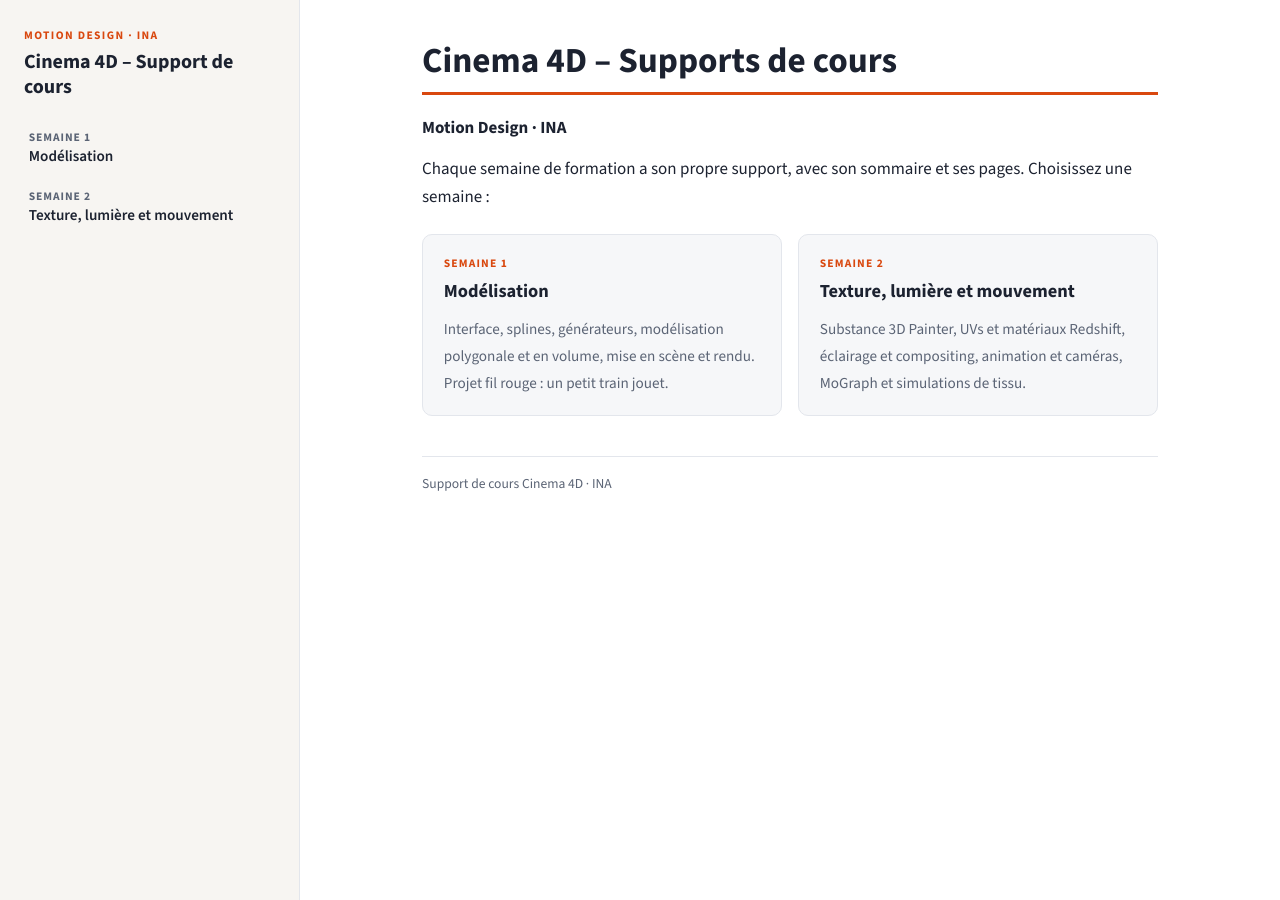
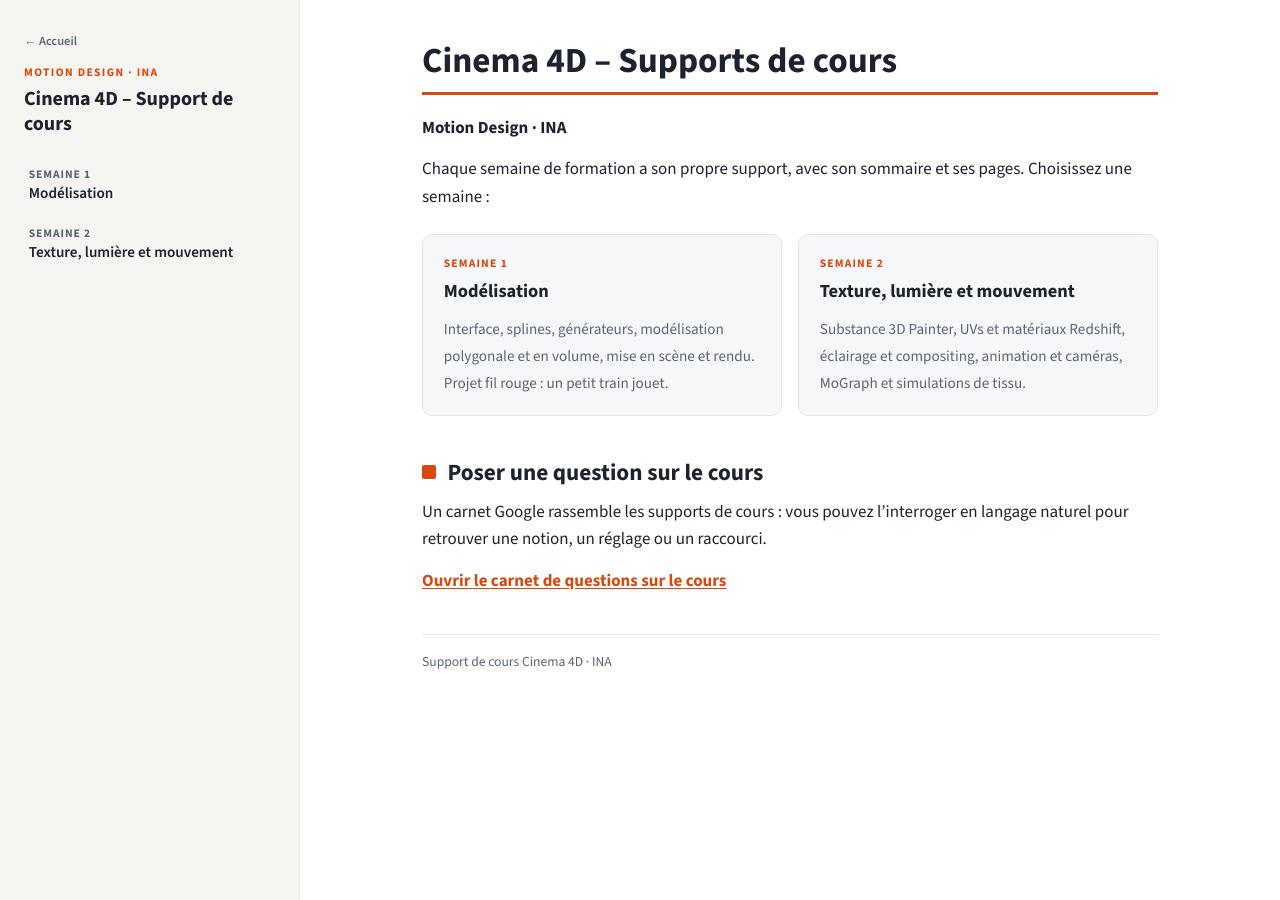
Before and after one commit to Viclio/cours-c4d-ina, a Jekyll site: the page built from index.md, in a window 1280 px wide. Built offline with Jekyll 4.4.1, drawn with Linux system fonts in a browser that asks for light colours.

Commit message:
Lien Accueil en haut du menu sur toutes les pages, lien vers le carnet de questions
Co-Authored-By: Claude Opus 5.5 <noreply@anthropic.com>
Claude-Session: https://claude.ai/code/session_01Jthbop6P1e1UsD1JFtTU21

```diff
--- a/_layouts/default.html
+++ b/_layouts/default.html
@@ -21,6 +21,7 @@
 </header>
 <div class="shell">
   <nav class="sidebar" aria-label="Sommaire du cours">
+    <a class="home-link" href="{{ '/' | relative_url }}">← Accueil</a>
     <a class="side-brand" href="{{ home | default: '/' | relative_url }}">
       <span class="kicker">{% if sem %}{{ sem.sous_titre }}{% else %}{{ site.subtitle }}{% endif %}</span>
       <span class="side-title">{{ site.title }}</span>
--- a/assets/style.css
+++ b/assets/style.css
@@ -139,3 +139,7 @@ figure.video figcaption { font-size: .86rem; color: var(--muted); margin-top: .5
 .week-card .num { display: block; font-size: .72rem; font-weight: 700; letter-spacing: .1em; text-transform: uppercase; color: var(--accent); }
 .week-card strong { display: block; font-size: 1.15rem; margin: .3rem 0 .5rem; }
 .week-card span.txt { color: var(--muted); font-size: .95rem; }
+
+/* Lien discret vers l'accueil général (haut du menu latéral) */
+.home-link { display: inline-block; margin: 0 .4rem .7rem; font-size: .78rem; font-weight: 600; color: var(--muted); text-decoration: none; }
+.home-link:hover { color: var(--accent); }
--- a/index.md
+++ b/index.md
@@ -17,3 +17,9 @@ Chaque semaine de formation a son propre support, avec son sommaire et ses pages
   </a>
 {% endfor %}
 </div>
+
+## Poser une question sur le cours
+
+Un carnet Google rassemble les supports de cours : vous pouvez l’interroger en langage naturel pour retrouver une notion, un réglage ou un raccourci.
+
+**[Ouvrir le carnet de questions sur le cours](https://notebook.google.com/notebook/60d3c664-478d-4b2d-a611-521982e20e17)**
```
